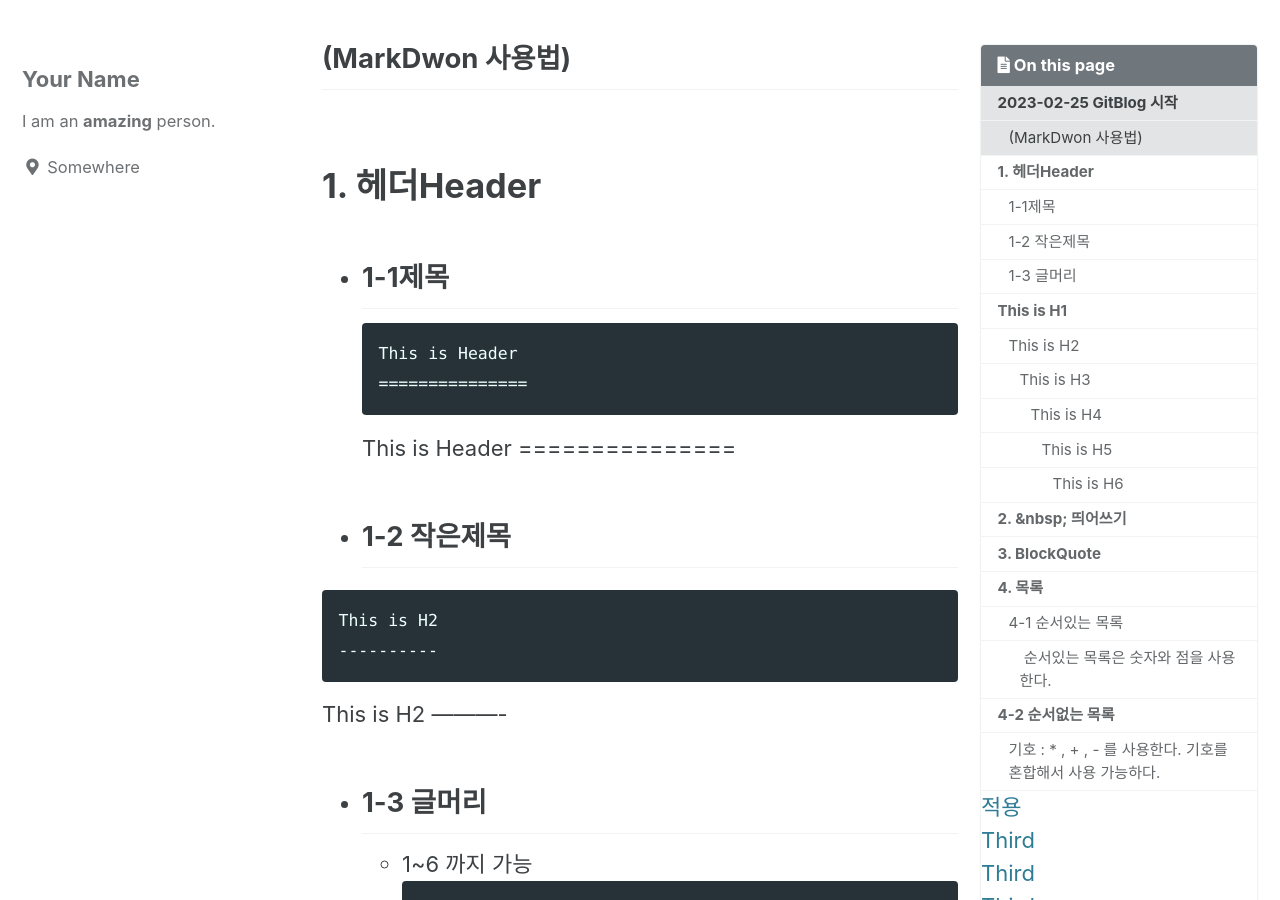
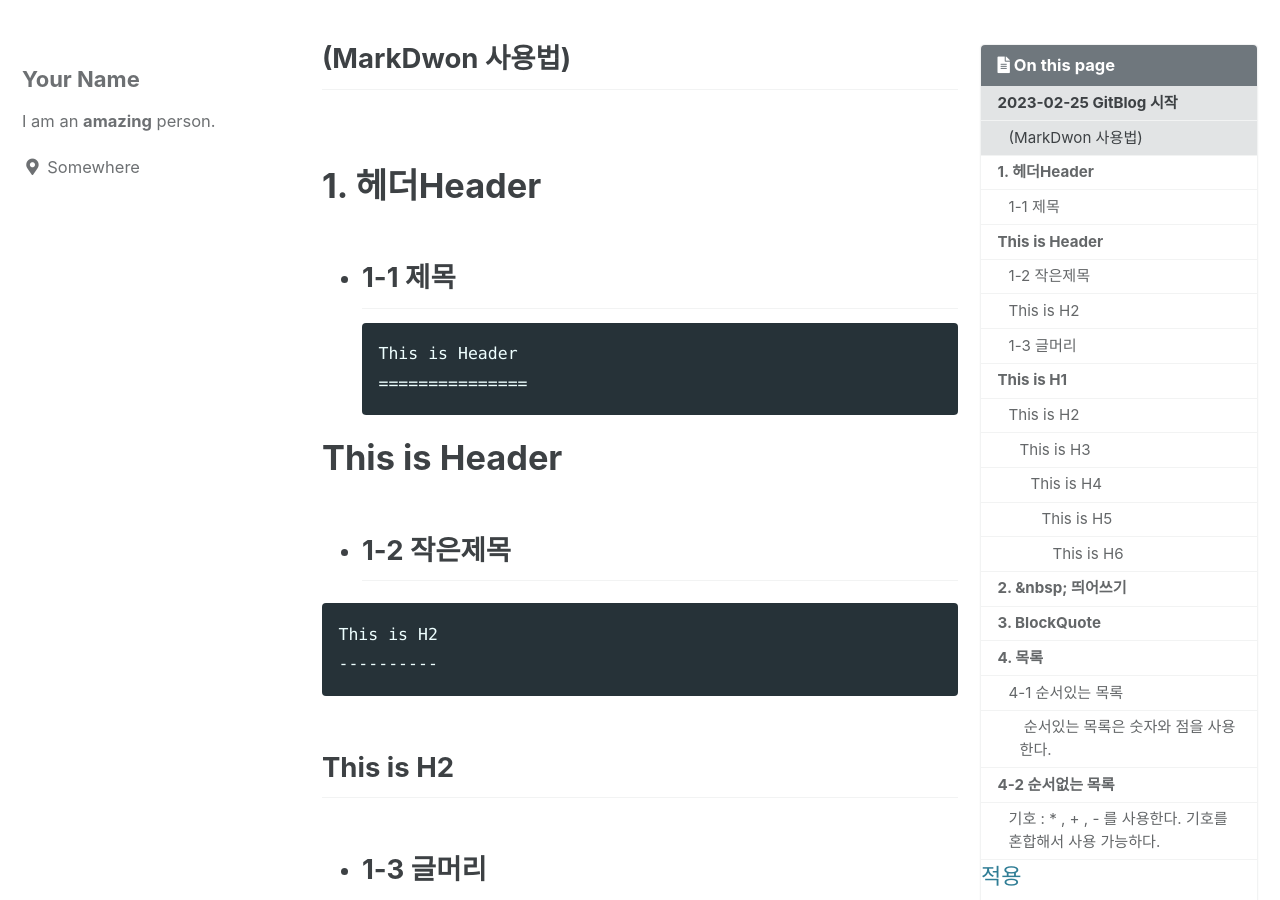
Before and after one commit to levell1/ioremove, a Jekyll site: the page built from _posts/2023-02-25-First.md, in a window 1280 px wide and 900 px high, scrolled down 296 px. Built offline with Jekyll 4.4.1, drawn with Linux system fonts in a browser that asks for light colours; cached includes are drawn as plain includes.

Commit message:
Update 2023-02-25-First.md

````diff
--- a/_posts/2023-02-25-First.md
+++ b/_posts/2023-02-25-First.md
@@ -18,24 +18,28 @@ last_modified_at: 2023-02-25
 ## (MarkDwon 사용법)
 <br>
 
-# 1. 헤더Header
-* ## 1-1제목
+#   1.  헤더Header
+*   ##  1-1 제목
 ```
 This is Header
 ===============
 ```
+
 This is Header
 ===============
-* ## 1-2 작은제목
+
+*   ##  1-2 작은제목
 
 ```
 This is H2
 ----------
 ```
+
 This is H2
 ----------
-* ## 1-3 글머리
-    * 1~6 까지 가능
+
+*   ## 1-3 글머리
+    *   1~6 까지 가능
 ```
 # This is H1
 ## This is H2
@@ -44,6 +48,7 @@ This is H2
 ##### This is H5
 ###### This is H6
 ```
+
 # This is H1
 ## This is H2
 ### This is H3
````
